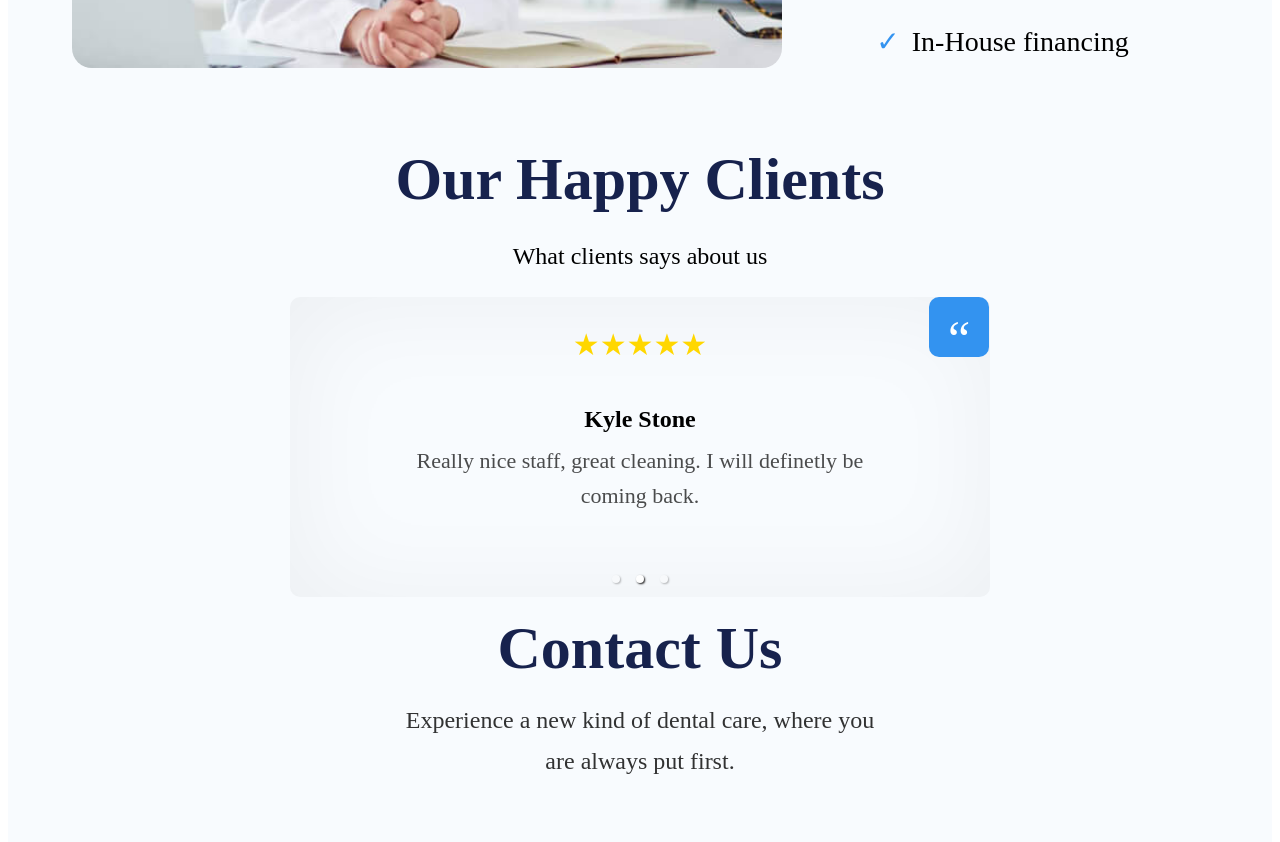
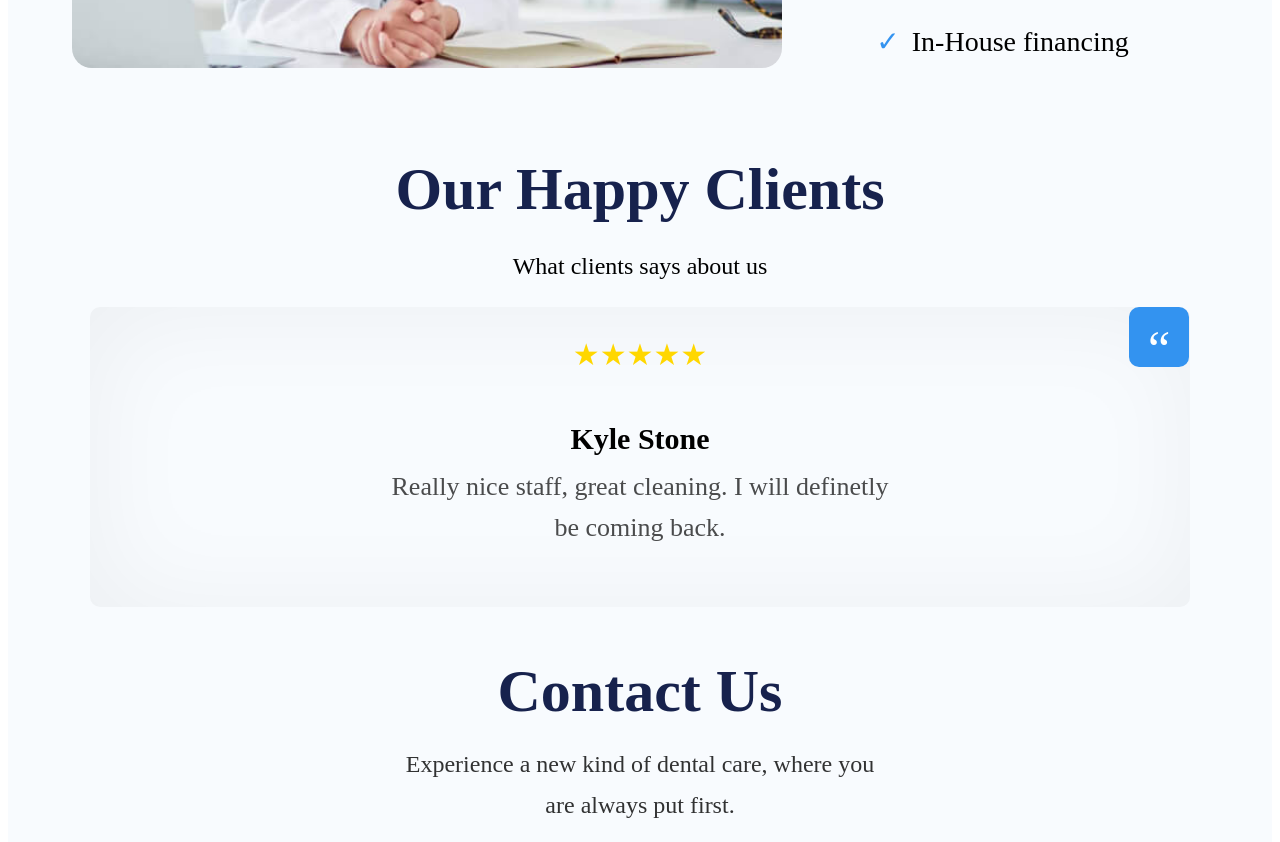
Before and after one commit to idenispankov/lake_mead_dental_next_js, a Next.js app: page / in a window 1280 px wide. Shown: the part 4300-5142 px from the top of the page. Built offline with nearby package versions, Linux system fonts and the light colour scheme.

Commit message:
testimonials checked all good

```diff
--- a/components/MoreAboutUs/MoreAboutUs.module.css
+++ b/components/MoreAboutUs/MoreAboutUs.module.css
@@ -120,10 +120,6 @@
   .section__image {
     margin-bottom: 20px;
   }
-  .section__list {
-    max-width: 750px;
-    justify-content: space-evenly;
-  }
   .section__list_item_text {
     font-size: 28px;
     min-width: 310px;
--- a/components/Testimonials/Testimonials.js
+++ b/components/Testimonials/Testimonials.js
@@ -16,6 +16,7 @@ export default function Testimonials() {
         showThumbs={false}
         transitionTime={1000}
         interval={4000}
+        showIndicators={false}
       >
         <div className={styles.carousel__item}>
           <div className={styles.carousel__quotes}>&ldquo;</div>
--- a/components/Testimonials/Testimonials.module.css
+++ b/components/Testimonials/Testimonials.module.css
@@ -69,6 +69,9 @@
 }
 
 @media screen and (min-width: 768px) {
+  .section {
+    padding: 30px;
+  }
   .section__heading {
     font-size: 40px;
     margin-bottom: 20px;
@@ -87,13 +90,13 @@
   }
   .carousel__item {
     min-height: 300px;
-    max-width: 700px;
+    max-width: 1100px;
   }
   .carousel__heading {
-    font-size: 24px;
+    font-size: 30px;
   }
   .carousel__text {
-    font-size: 22px;
+    font-size: 26px;
     max-width: 500px;
     margin: 0 auto;
     line-height: 160%;
```
